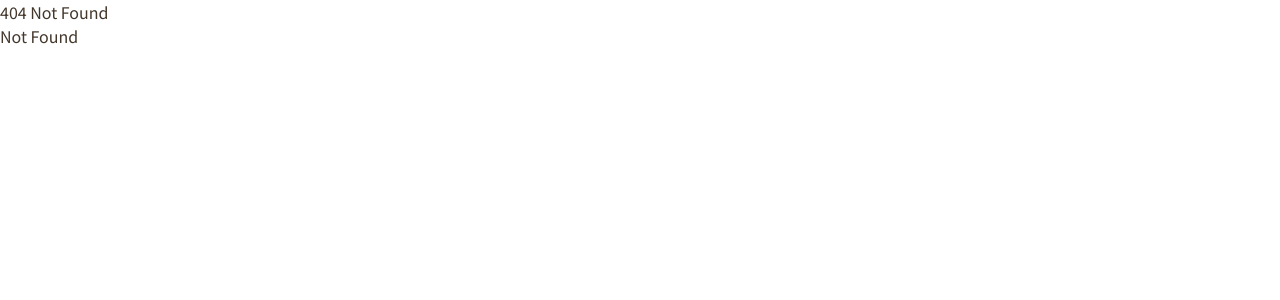
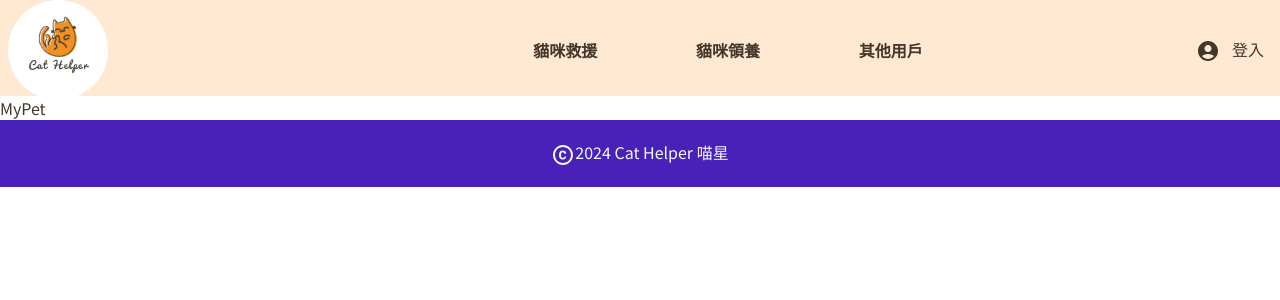
Before and after one commit to Li-Shang-tw/catRescueAdoptPlatform, a React (Vite) app: page /myPet/1 in a window 1280 px wide. Before the commit this address had no page. Shown: the top 300 px of the page. Built offline with nearby package versions, Linux system fonts and the light colour scheme.

Commit message:
feat: init my pet page and set router

```diff
--- a/src/Router.jsx
+++ b/src/Router.jsx
@@ -23,6 +23,7 @@ import MyProjects from "./page/MyProjects";
 import OtherUsers from "./page/OtherUsers";
 import OtherUserDetail from "./page/OtherUserDetail";
 import RequestAdopts from "./page/RequestAdopts";
+import MyPet from "./page/MyPet";
 export const Router = createBrowserRouter([
   {
     path: "/",
@@ -61,6 +62,10 @@ export const Router = createBrowserRouter([
         path: "/myAchievement/:userId",
         element: <Achievement />,
       },
+      {
+        path: "/myPet/:userId",
+        element: <MyPet />,
+      },
       { path: "rescue/:id", element: <RescueDetail /> },
       { path: "otherUsers", element: <OtherUsers /> },
       { path: "otherUser/:id", element: <OtherUserDetail /> },
--- /dev/null
+++ b/src/page/MyPet.jsx
@@ -0,0 +1,7 @@
+export default function MyPet() {
+  return (
+    <div>
+      <h1>MyPet</h1>
+    </div>
+  );
+}
--- a/src/page/UserProfile.jsx
+++ b/src/page/UserProfile.jsx
@@ -95,13 +95,14 @@ export default function UserProfile() {
               }
               form={<RequestingAdoptsModal />}
             />
-
+            <Link to={`/myPet/${currentUser.id}`}>
               <CardItemInUserPage>
                 <div>
                   <CastleIcon />
                   <span className="ml-2">已認養專案</span>
                 </div>
               </CardItemInUserPage>
+            </Link>
           </div>
         </CardInUserPage>
       )}
```
Lines whose indentation alone changed are shown as unchanged.
